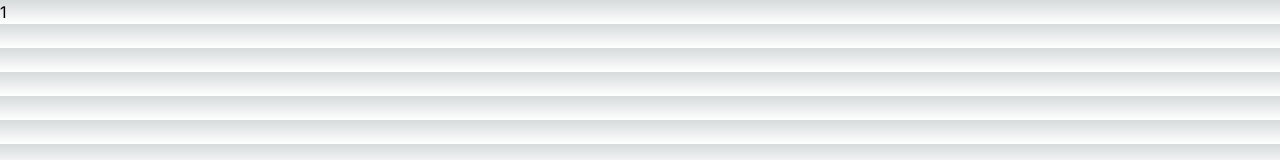
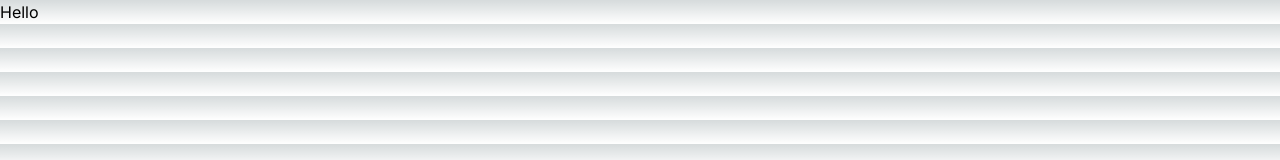
Before and after one commit to gauravkharel/app-router, a Next.js app: page /post/1 in a window 1280 px wide. Shown: the top 160 px of the page. Built offline with nearby package versions, Linux system fonts and the light colour scheme.

Commit message:
handling dynamic routes

```diff
--- /dev/null
+++ b/src/app/post/[...postId]/page.tsx
@@ -0,0 +1,11 @@
+import { FC } from 'react'
+const page = async (props: any) => {
+    console.log(props)
+    return <div>Hello</div>
+}
+export default page
+
+
+// using the ...postId directory
+// we can save the slug after post/postId/something/some2/some3 in an array as such
+// postId: ['something', 'some2', 'some3']
--- a/src/app/post/[postId]/page.tsx
+++ /dev/null
@@ -1,15 +0,0 @@
-import { FC } from 'react'
-
-interface PageProps {
-  params: {
-    postId: string
-  }
-}
-
-const page = async ({params}: PageProps) => {
-    // db fetching
-
-  return <div>{params.postId}</div>
-}
-
-export default page
```
